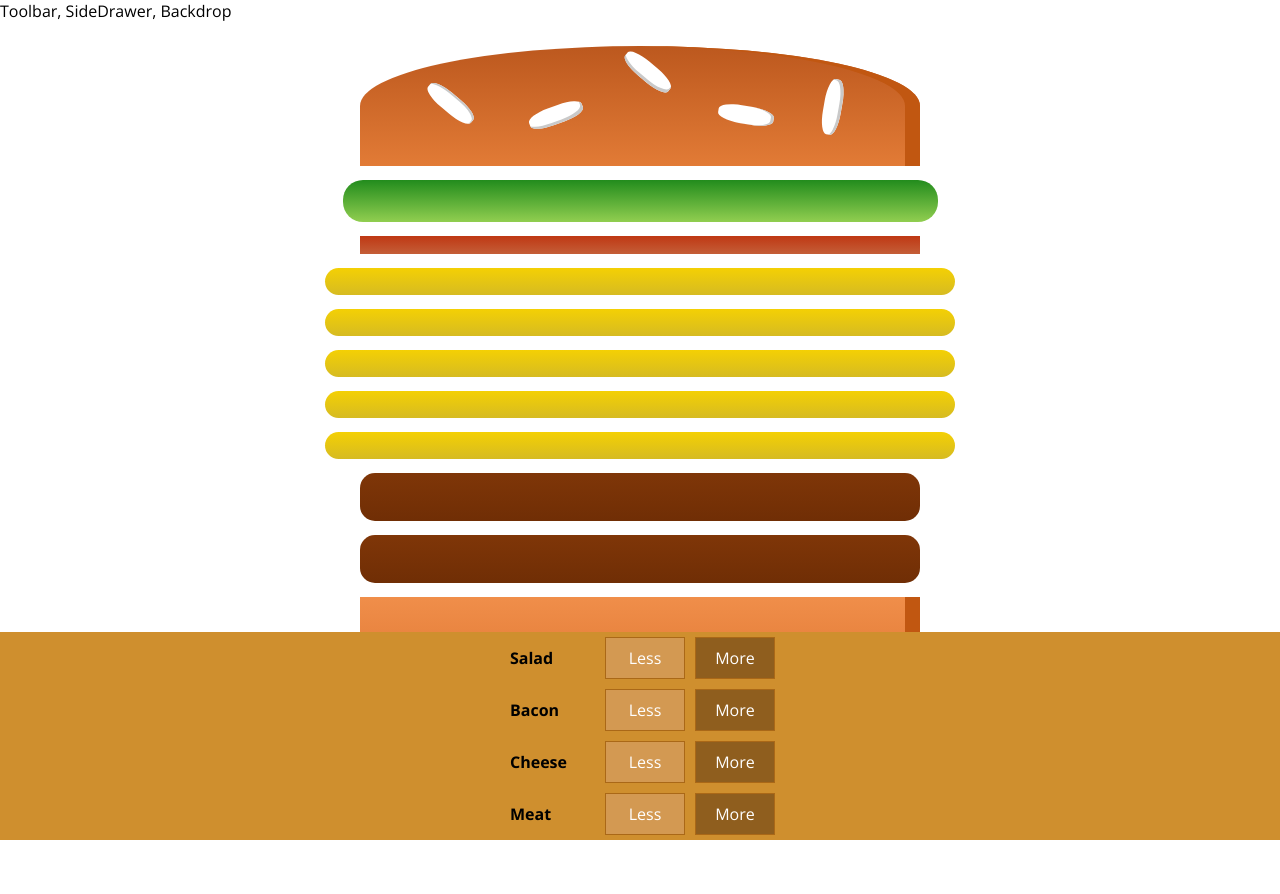
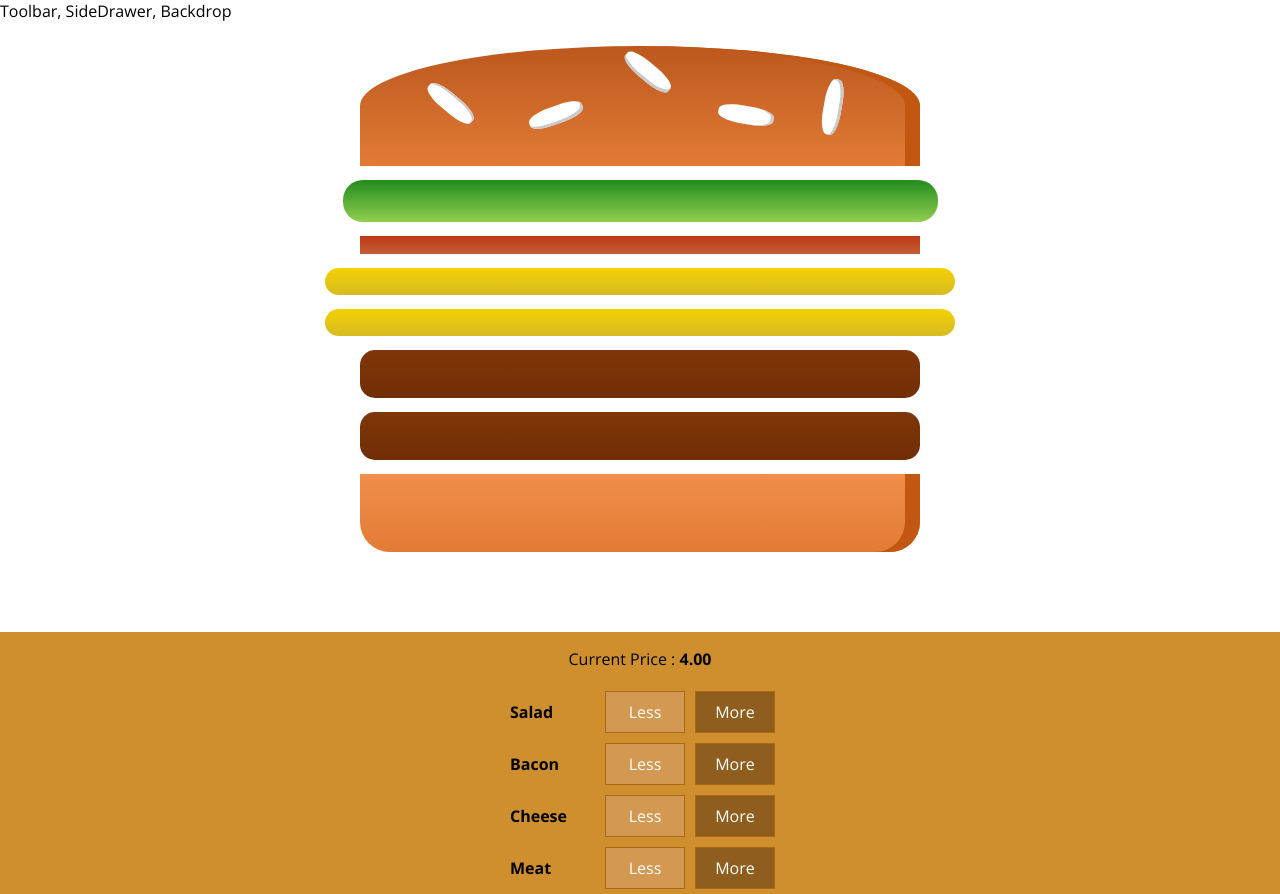
Before and after one commit to kumari-sudha/Burger, a React app: page / in a window 1280 px wide. Before the commit the page ends 840 px from the top, so only its background shows below. Built offline with nearby package versions, Linux system fonts and the light colour scheme.

Commit message:
burger with no of layers inside it and price as well can be seen on screen

```diff
--- a/src/components/Burger/BuildControls/BuildControl/BuildControl.js
+++ b/src/components/Burger/BuildControls/BuildControl/BuildControl.js
@@ -1,11 +1,12 @@
 import React from "react";
 import "./BuildControl.css";
+
 const buildControl = props => {
   return (
     <div className="buildControl">
       <div className="label">{props.label}</div>
-      <button className="Less">Less</button>
-      <button className="More">More</button>
+      <button className="Less" onClick={props.removed} disabled={props.disabled}>Less</button>
+      <button className="More" onClick={props.added}>More</button>
     </div>
   );
 };
--- a/src/components/Burger/BuildControls/BuildControls.js
+++ b/src/components/Burger/BuildControls/BuildControls.js
@@ -1,22 +1,29 @@
-import React from 'react';
-import BuildControl from './BuildControl/BuildControl'
-import './BuildControls.css'
+import React from "react";
+import BuildControl from "./BuildControl/BuildControl";
+import "./BuildControls.css";
 
-const controls=[
-    {label:'Salad' , type:'salad'},
-    {label:'Bacon' , type:'bacon'},
-    {label:'Cheese' , type:'cheese'},
-    {label:'Meat' , type:'meat'}
-]
+const controls = [
+  { label: "Salad", type: "salad" },
+  { label: "Bacon", type: "bacon" },
+  { label: "Cheese", type: "cheese" },
+  { label: "Meat", type: "meat" }
+];
 
-const buildControls = (props) => {
-    return(
-        <div className="buildControls">
-             {controls.map(ctrl => (
-                 <BuildControl key={ctrl.label} label={ctrl.label}/>
-             ))}
-        </div>
-    )
-}
+const buildControls = props => {
+  return (
+    <div className="buildControls">
+      <p>Current Price : <strong>{props.price.toFixed(2)}</strong> </p>
+      {controls.map(ctrl => (
+        <BuildControl
+          key={ctrl.label}
+          label={ctrl.label}
+          added={() => props.ingredientAdded(ctrl.type)}
+          removed={() => props.ingredientRemoved(ctrl.type)}
+          disabled={props.disabled[ctrl.type]}
+        />
+      ))}
+    </div>
+  );
+};
 
 export default buildControls;
--- a/src/containers/BurgerBuilder/BurgerBuilder.js
+++ b/src/containers/BurgerBuilder/BurgerBuilder.js
@@ -1,23 +1,73 @@
 import React from "react";
 import Aux from "../../hoc/Aux";
-import Burger from '../../components/Burger/Burger'
+import Burger from "../../components/Burger/Burger";
 import BuildControls from "../../components/Burger/BuildControls/BuildControls";
+
+const INGREDIENT_PRICE = {
+  salad: 0.5,
+  cheese: 0.4,
+  meat: 1.3,
+  bacon: 0.7
+};
+
 class BurgerBuilder extends React.Component {
+  state = {
+    ingrdients: {
+      salad: 1,
+      bacon: 1,
+      cheese: 2,
+      meat: 2
+    },
+    totalPrice: 4
+  };
 
-  state={
-    ingrdients:{
-      salad:1,
-      bacon:1,
-      cheese:5,
-      meat:2
+  addIngredientHandler = type => {
+    const oldCount = this.state.ingrdients[type];
+    const updatedCount = oldCount + 1;
+    const updatedIngredients = { ...this.state.ingrdients };
+    updatedIngredients[type] = updatedCount;
+    const priceAddition = INGREDIENT_PRICE[type];
+    const oldPrice = this.state.totalPrice;
+    const newPrice = oldPrice + priceAddition;
+    this.setState({
+      totalPrice: newPrice,
+      ingrdients: updatedIngredients
+    });
+  };
+
+  removeIngredientHandler = type => {
+    const oldCount=this.state.ingrdients[type];
+    if(oldCount<=0){
+      return;
     }
+    const updatedCount = oldCount - 1;
+    const updatedIngredients = { ...this.state.ingrdients };
+    updatedIngredients[type] = updatedCount;
+    const priceAddition = INGREDIENT_PRICE[type];
+    const oldPrice = this.state.totalPrice;
+    const newPrice = oldPrice - priceAddition;
+    this.setState({
+      totalPrice: newPrice,
+      ingrdients: updatedIngredients
+    });
   }
 
   render() {
+    const disabledInfo={
+      ...this.state.ingrdients
+    };
+    for ( let key in disabledInfo){
+      disabledInfo[key]=disabledInfo[key]<=0
+    }
     return (
       <Aux>
-        <Burger ingrdients={this.state.ingrdients}/>
-        <BuildControls/>
+        <Burger ingrdients={this.state.ingrdients} />
+        {/* function called without parenthesis is required when we need
+        function on occurence of an event such as button click etc. */}
+        <BuildControls ingredientAdded={this.addIngredientHandler}
+        ingredientRemoved={this.removeIngredientHandler}
+        disabled={disabledInfo}
+        price={this.state.totalPrice}/>
       </Aux>
     );
   }
```
